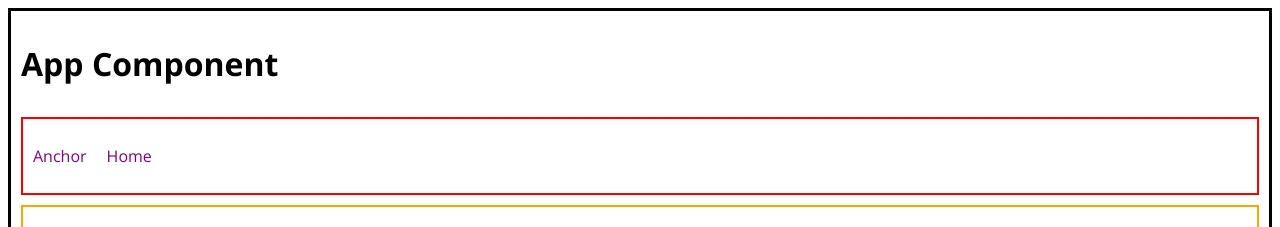
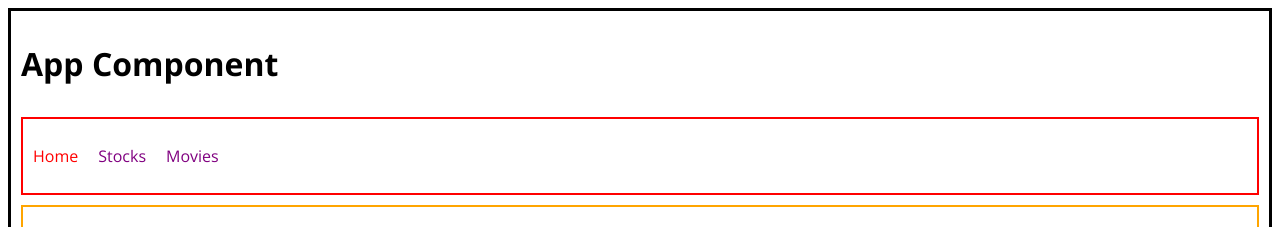
Before and after one commit to stuffy-doll/react-router-practice, a React (Create React App) app: page / in a window 1280 px wide. Shown: the top 227 px of the page. Built offline with nearby package versions, Linux system fonts and the light colour scheme.

Commit message:
added navlinks

```diff
--- a/src/App.js
+++ b/src/App.js
@@ -1,7 +1,7 @@
 import Home from "./components/Home";
 import Stocks from "./components/Stocks";
 import Movies from "./components/Movies";
-const { Route, Switch, Link } = require("react-router-dom");
+const { Route, Switch, NavLink } = require("react-router-dom");
 
 function App() {
   return (
@@ -10,10 +10,15 @@
       <nav className={"comp nav"}>
         <ul>
           <li>
-            <a href="/movies">Anchor</a>
+            <NavLink exact={true} to="/">
+              Home
+            </NavLink>
           </li>
           <li>
-            <Link to="/">Home</Link>
+            <NavLink to="/stocks">Stocks</NavLink>
+          </li>
+          <li>
+            <NavLink to="/movies">Movies</NavLink>
           </li>
         </ul>
       </nav>
```
Also changed, not shown: .codesandbox/workspace.json (added).
